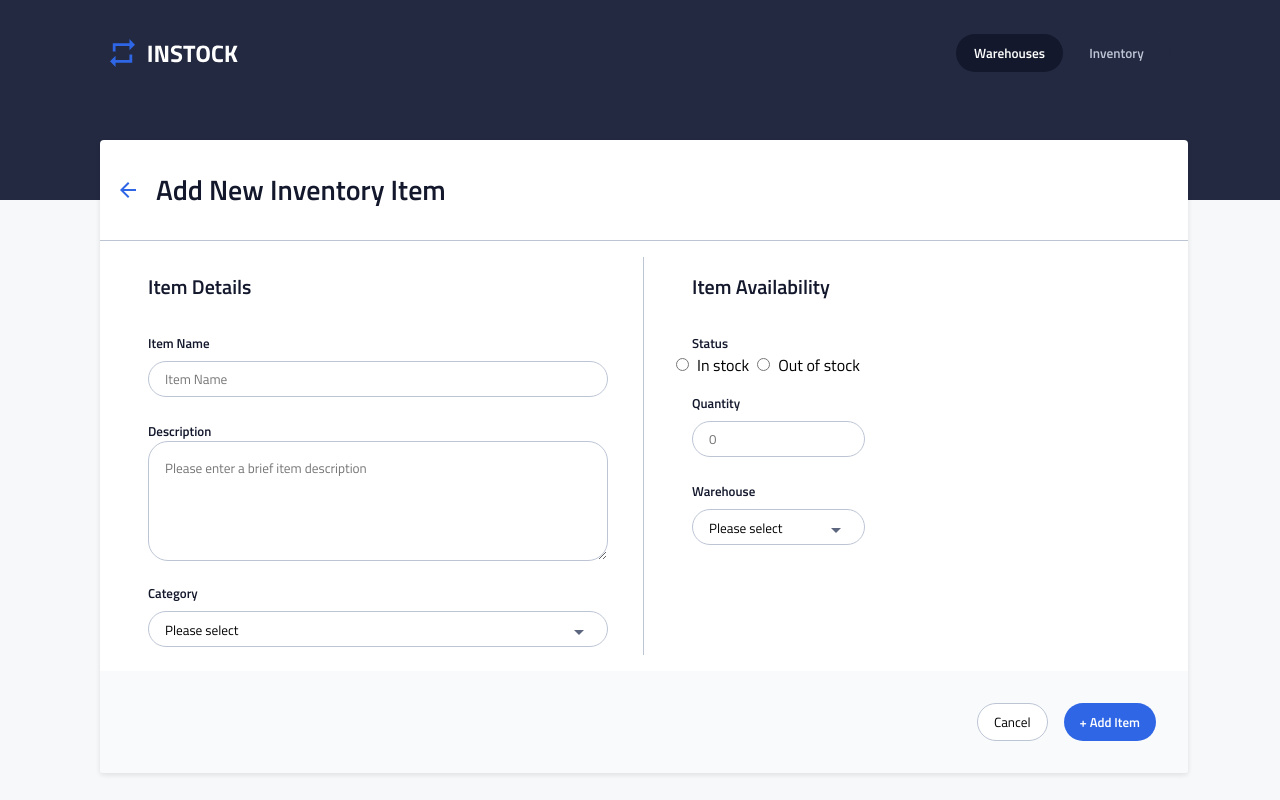
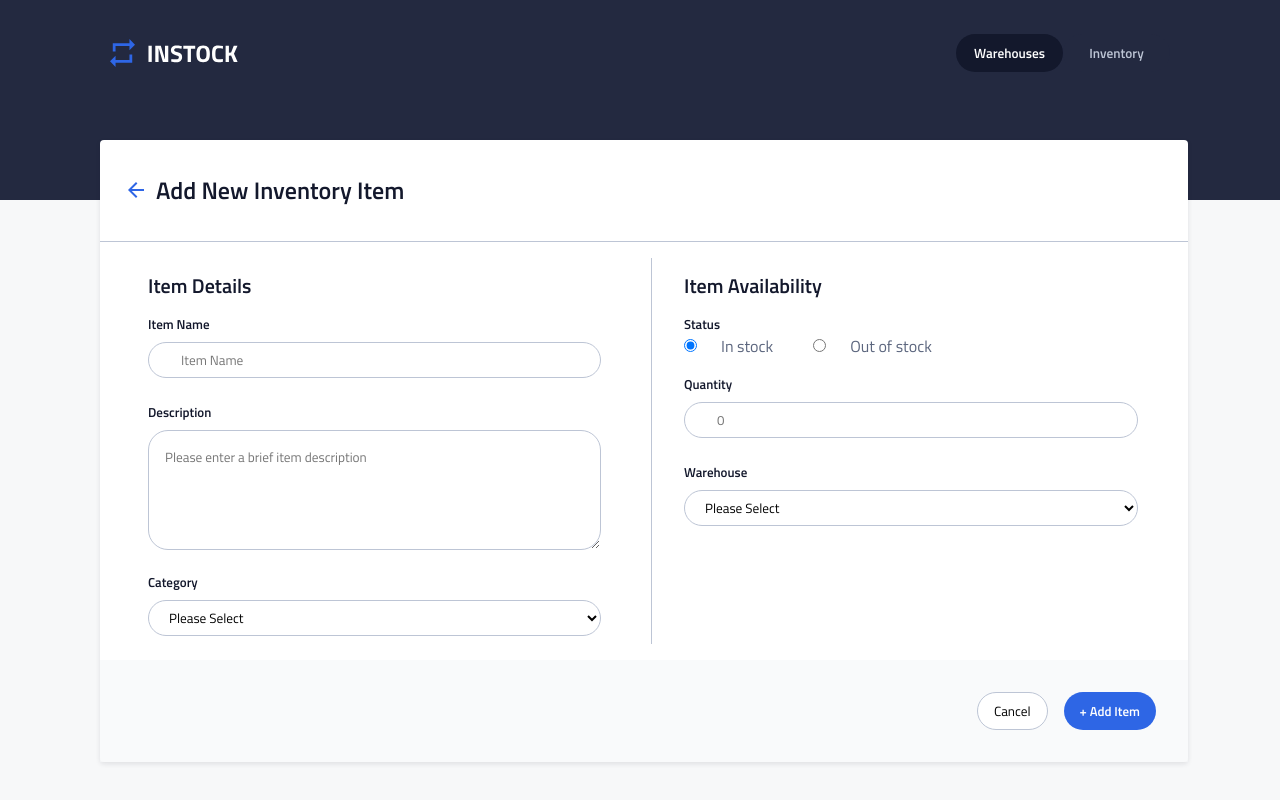
Before and after one commit to ShirinSadeghii/instock-frontend, a React (Create React App) app: page /add-inventory in a window 1280 px wide. Shown: the top 800 px of the page. Built offline with nearby package versions, Linux system fonts and the light colour scheme.

Commit message:
add drop down functionality for category and warehouse for add and edit inventroy component

```diff
--- a/src/components/AddInventory/AddInventory.jsx
+++ b/src/components/AddInventory/AddInventory.jsx
@@ -2,9 +2,37 @@ import backArrow from '../../assets/Icons/arrow_back-24px.svg';
 import './AddInventory.scss';
 import dropDownArrow from '../../assets/Icons/arrow_drop_down-24px.svg';
 import '../Warehouse/Warehouse.scss';
+import { useState } from 'react';
 
 
 function AddInventory() {
+
+    const [stockStatus, setStockStatus] = useState('InStock');
+    const [selectedWarehouse, setSelectedWarehouse] = useState('');
+    const [selectedCategory, setSelectedCategory] = useState('');
+
+
+
+    // Event handler for when the radio button selection changes
+    const handleStockStatusChange = (event) => {
+      setStockStatus(event.target.value);
+    };
+
+    // Event handler for when the warehouse selection changes
+    const handleWarehouseChange = (event) => {
+        setSelectedWarehouse(event.target.value);
+    };
+
+      // Event handler for when the category selection changes
+      const handleCategoryChange = (event) => {
+        setSelectedCategory(event.target.value);
+    };
+
+    // Dummy warehouse names
+    const warehouses = ["Warehouse 1", "Warehouse 2", "Warehouse 3", "Warehouse 4", "Warehouse 5", "Warehouse 6", "Warehouse 7", "Warehouse 8"];
+    const categories = ["Category 1", "Category 2", "Category 3", "Category 4", "Category 5"];
+
+
   return (
     <div className="warehouse">
         <div className="newInv-heading">
@@ -19,32 +47,56 @@ function AddInventory() {
                 <p className="newInv__item-name">Description</p>
                 <textarea className="newInv__item-descriptionInput" placeholder="Please enter a brief item description" id="" cols="30" rows="10"></textarea>
                 <p className="newInv__item-name">Category</p>
-                <button className="newInv__btn newInv__item-input" name="" placeholder="Please Select" id="" cols="30" rows="1">
-                    <p>Please select</p>
-                    <img src={dropDownArrow} alt="" />
-                </button>
-
+                <select
+                    className="newInv__item-input"
+                    value={selectedCategory}
+                    onChange={handleCategoryChange}
+                >
+                    <option value="">Please Select</option>
+                    {categories.map((category, index) => (
+                        <option key={index} value={category}>{category}</option>
+                    ))}
+                </select>
             </div>
             <div className="newInv-itemAvailability">
                 <p className="newInv__item-heading">Item Availability</p>
                 <p className="newInv__item-name">Status</p>
-                <div className="newInv__radio" >
-                    <label>
-                        <input type="radio" />
+                <div className="newInv__radio">
+                    <label className="newInv__radio-container">
+                        <input
+                        type="radio"
+                        name="stockStatus"
+                        value="InStock"
+                        checked={stockStatus === 'InStock'}
+                        onChange={handleStockStatusChange}
+                        />
                         <span className="newInv__radio-label">In stock</span>
                     </label>
-                    <label >
-                        <input placeholder="Out Of Stock" type="radio" />
+                    <label className="newInv__radio-container">
+                        <input
+                        type="radio"
+                        name="stockStatus"
+                        value="OutOfStock"
+                        checked={stockStatus === 'OutOfStock'}
+                        onChange={handleStockStatusChange}
+                        />
                         <span className="newInv__radio-label">Out of stock</span>
                     </label>
                 </div>
+
                 <p className="newInv__item-name">Quantity</p>
                 <input className="newInv__item-input" type="text" placeholder="0" />
                 <p className="newInv__item-name">Warehouse</p>
-                <button className="newInv__btn newInv__item-input" placeholder="Please Select" id="" cols="30" rows="1">
-                    <p>Please select</p>
-                    <img src={dropDownArrow} alt="" />
-                </button>
+                <select
+                    className="newInv__item-input"
+                    value={selectedWarehouse}
+                    onChange={handleWarehouseChange}
+                >
+                    <option value="">Please Select</option>
+                    {warehouses.map((warehouse, index) => (
+                        <option key={index} value={warehouse}>{warehouse}</option>
+                    ))}
+                </select>
             </div>
         </div>
         <div className="newInv__btn-container">
@@ -54,4 +106,4 @@ function AddInventory() {
         </div>
   )
 }
-export default AddInventory
+export default AddInventory;
--- a/src/components/AddInventory/AddInventory.scss
+++ b/src/components/AddInventory/AddInventory.scss
@@ -4,12 +4,13 @@
 .newInv-heading {
     display: flex;
     color: $Instock-Black;
-    font-size: 1.75rem;
+    font-size: 1.5rem;
     font-style: normal;
     font-weight: 600;
     line-height: 2.25rem;
     padding: 1rem;
     border-bottom: 1px solid $Cloud;
+    align-items: flex-start;
 
     @include tablet {
         padding: 2rem 1rem;
@@ -17,12 +18,10 @@
 
 
     &__img {
-        padding-bottom: 40px;
-        padding-right: 1rem;
+        padding: 0.4rem 0.5rem;
 
-        @include tablet {
-            padding-bottom: 0;
-        }
+
+
     }
 
 }
@@ -30,13 +29,15 @@
 .newInv {
 
     &-container {
+        padding-left: 1rem;
+
         @include tablet {
             display: flex;
+            padding-bottom: 1rem;
+
         }
 
-        @include desktop {
-            padding-bottom: 1rem;
-        }
+
     }
 
     &-itemDetails {
@@ -45,6 +46,7 @@
             border-right: 1px solid $Cloud;
             margin-top: 1rem;
             width: 50%;
+            padding-left: 2rem;
         }
 
         @include desktop {
@@ -59,13 +61,17 @@
         @include tablet {
             margin-top: 1rem;
             padding-left: 2rem;
+            width: 50%;
         }
+    }
 
+    &__options {
+        margin: 0 5rem;
     }
 
     &__cancel-btn {
         display: inline-flex;
-        padding: 0.5rem 3.1875rem;
+        padding: 0.5rem 2.5rem;
         align-items: center;
         gap: 0.625rem;
         border-radius: 1.25rem;
@@ -125,8 +131,8 @@
         font-size: 1.25rem;
         font-style: normal;
         font-weight: 600;
-        line-height: 1.75rem;
-        padding: 1rem;
+        line-height: 1.5rem;
+        padding-top: 1rem;
     }
 
     &__item-name {
@@ -134,7 +140,7 @@
         font-size: 0.8125rem;
         font-weight: 600;
         line-height: 1.25rem;
-        padding: 0 1rem;
+
         margin-top: 1rem;
     }
 
@@ -145,7 +151,8 @@
         width: 90%;
         height: 2.25rem;
         flex-shrink: 0;
-        margin: 0.5rem 1rem;
+        margin: 0.5rem 0;
+        padding: 0 1rem;
      }
 
      &__item-description {
@@ -164,16 +171,30 @@
         border-radius: 1.25rem;
         border: 1px solid $Cloud;
         background: $White;
-        margin: 0 1rem;
+        margin-top:0.5rem;
+
      }
+
+    &__radio-container {
+        padding-right: 1rem;
+    }
 
 
     &__radio {
      display: flex;
-     justify-content: space-around;
+     justify-content: left;
+     color: $Slate;
+
 
      &-label {
-        padding: 0 0.5rem;
+        padding: 0 1rem 0 0.5rem;
+
+        @include tablet {
+            padding: 0 0.5rem;
+            margin: 1rem;
+
+        }
+
      }
 
     }
--- a/src/components/EditInventory/EditInventory.jsx
+++ b/src/components/EditInventory/EditInventory.jsx
@@ -1,8 +1,34 @@
 import backArrow from '../../assets/Icons/arrow_back-24px.svg';
 import dropDownArrow from '../../assets/Icons/arrow_drop_down-24px.svg';
+import { useState } from 'react';
 
 
 function EditInventory() {
+
+    const [stockStatus, setStockStatus] = useState('InStock');
+    const [selectedWarehouse, setSelectedWarehouse] = useState('');
+    const [selectedCategory, setSelectedCategory] = useState('');
+
+    // Event handler for when the radio button selection changes
+    const handleStockStatusChange = (event) => {
+      setStockStatus(event.target.value);
+    };
+
+    // Event handler for when the warehouse selection changes
+    const handleWarehouseChange = (event) => {
+        setSelectedWarehouse(event.target.value);
+    };
+
+      // Event handler for when the category selection changes
+      const handleCategoryChange = (event) => {
+        setSelectedCategory(event.target.value);
+    };
+
+    // Dummy warehouse names
+    const warehouses = ["Warehouse 1", "Warehouse 2", "Warehouse 3", "Warehouse 4", "Warehouse 5", "Warehouse 6", "Warehouse 7", "Warehouse 8"];
+    const categories = ["Category 1", "Category 2", "Category 3", "Category 4", "Category 5"];
+
+
   return (
     <div className="warehouse">
         <div className="newInv-heading">
@@ -17,37 +43,61 @@ function EditInventory() {
                 <p className="newInv__item-name">Description</p>
                 <textarea className="newInv__item-descriptionInput" placeholder="Please enter a brief item description" id="" cols="30" rows="10"></textarea>
                 <p className="newInv__item-name">Category</p>
-                <button className="newInv__btn newInv__item-input" name="" placeholder="Please Select" id="" cols="30" rows="1">
-                    <p>Please select</p>
-                    <img src={dropDownArrow} alt="" />
-                </button>
-
+                <select
+                    className="newInv__item-input"
+                    value={selectedCategory}
+                    onChange={handleCategoryChange}
+                >
+                    <option value="">Please Select</option>
+                    {categories.map((category, index) => (
+                        <option key={index} value={category}>{category}</option>
+                    ))}
+                </select>
             </div>
             <div className="newInv-itemAvailability">
                 <p className="newInv__item-heading">Item Availability</p>
                 <p className="newInv__item-name">Status</p>
-                <div className="newInv__radio" >
+
+                <div className="newInv__radio">
                     <label>
-                        <input type="radio" />
+                        <input
+                        type="radio"
+                        name="stockStatus"
+                        value="InStock"
+                        checked={stockStatus === 'InStock'}
+                        onChange={handleStockStatusChange}
+                        />
                         <span className="newInv__radio-label">In stock</span>
                     </label>
-                    <label >
-                        <input placeholder="Out Of Stock" type="radio" />
+                    <label>
+                        <input
+                        type="radio"
+                        name="stockStatus"
+                        value="OutOfStock"
+                        checked={stockStatus === 'OutOfStock'}
+                        onChange={handleStockStatusChange}
+                        />
                         <span className="newInv__radio-label">Out of stock</span>
                     </label>
                 </div>
                 <p className="newInv__item-name">Warehouse</p>
-                <button className="newInv__btn newInv__item-input" placeholder="Please Select" id="" cols="30" rows="1">
-                    <p>Please select</p>
-                    <img src={dropDownArrow} alt="" />
-                </button>
+                <select
+                    className="newInv__item-input"
+                    value={selectedWarehouse}
+                    onChange={handleWarehouseChange}
+                >
+                    <option value="">Please Select</option>
+                    {warehouses.map((warehouse, index) => (
+                        <option key={index} value={warehouse}>{warehouse}</option>
+                    ))}
+                </select>
             </div>
         </div>
         <div className="newInv__btn-container">
             <button className="newInv__cancel-btn">Cancel</button>
-            <button className="newInv__btn-blue"> + Add Item</button>
+            <button className="newInv__btn-blue"> Save</button>
         </div>
         </div>
   )
 }
-export default EditInventory
+export default EditInventory;
```
